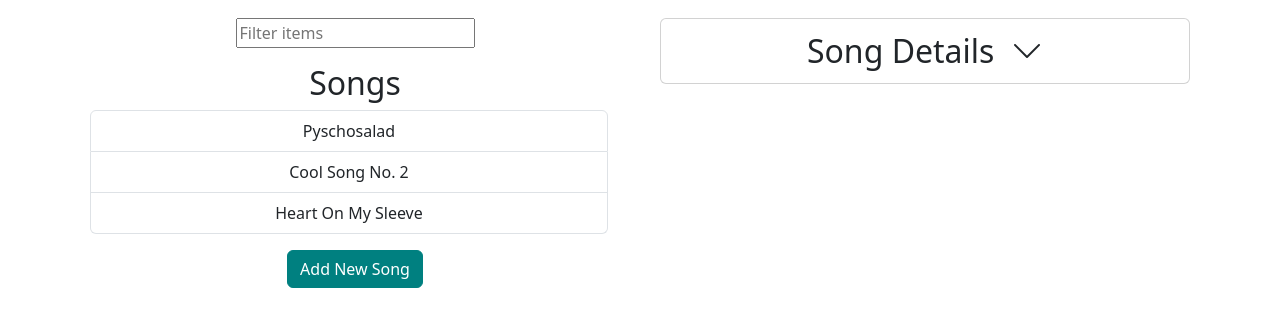
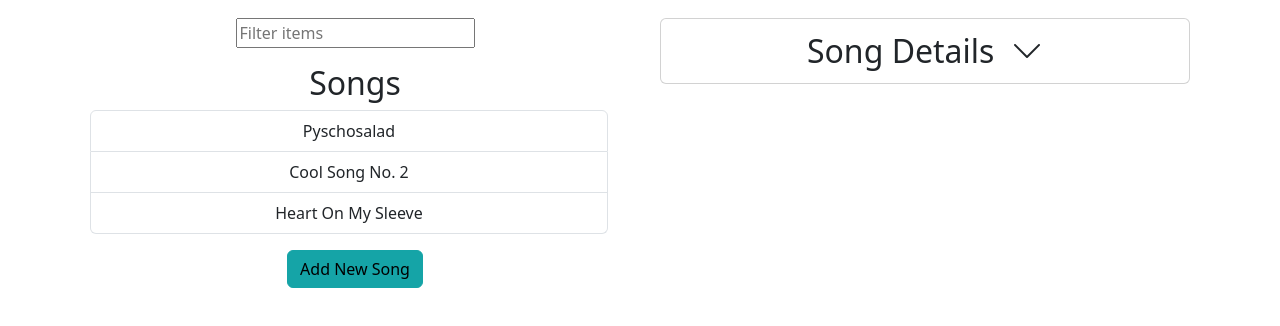
Before and after one commit to mickelson-classroom/list-detail-site-andrewbengordon, a React (Create React App) app: page / in a window 1280 px wide. Shown: the top 326 px of the page. Built offline with nearby package versions, Linux system fonts and the light colour scheme.

Commit message:
more custom colors

```diff
--- a/src/assets/custom.scss
+++ b/src/assets/custom.scss
@@ -1,4 +1,8 @@
-$primary: teal;
-$danger: orange;
+$primary: #15a4a7;
+$secondary: #6c757d;
+$success: #28a77b;
+$danger: #a33010;
+$warning: #ffc107;
+$info: #17a2b8;
 
 @import '../../node_modules/bootstrap/scss/bootstrap.scss';
```
